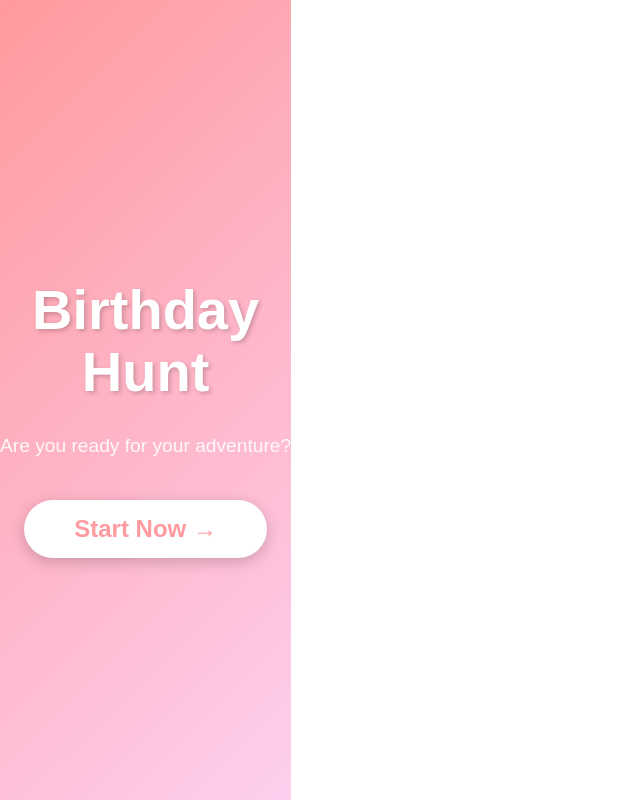
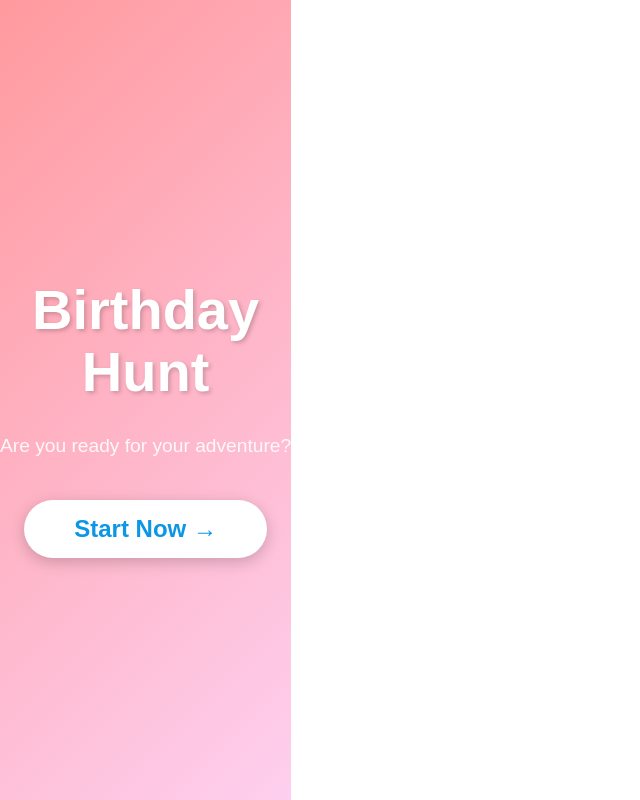
Before and after one commit to jackkyle0/birthday-hunt, a React (Vite) app in the folder birthday-web-hunt/: page / in a window 1280 px wide. Shown: the whole page, without its empty margins (0-640 px from the left). Built offline with nearby package versions, Linux system fonts and the light colour scheme.

Commit message:
Pink->Blue

```diff
--- a/birthday-web-hunt/src/App.jsx
+++ b/birthday-web-hunt/src/App.jsx
@@ -171,7 +171,7 @@ function App() {
             padding: '15px 50px',
             fontSize: '1.5rem',
             backgroundColor: 'white',
-            color: '#FF9A9E',
+            color: '#0c96e6',
             border: 'none',
             borderRadius: '50px',
             fontWeight: 'bold',
```
